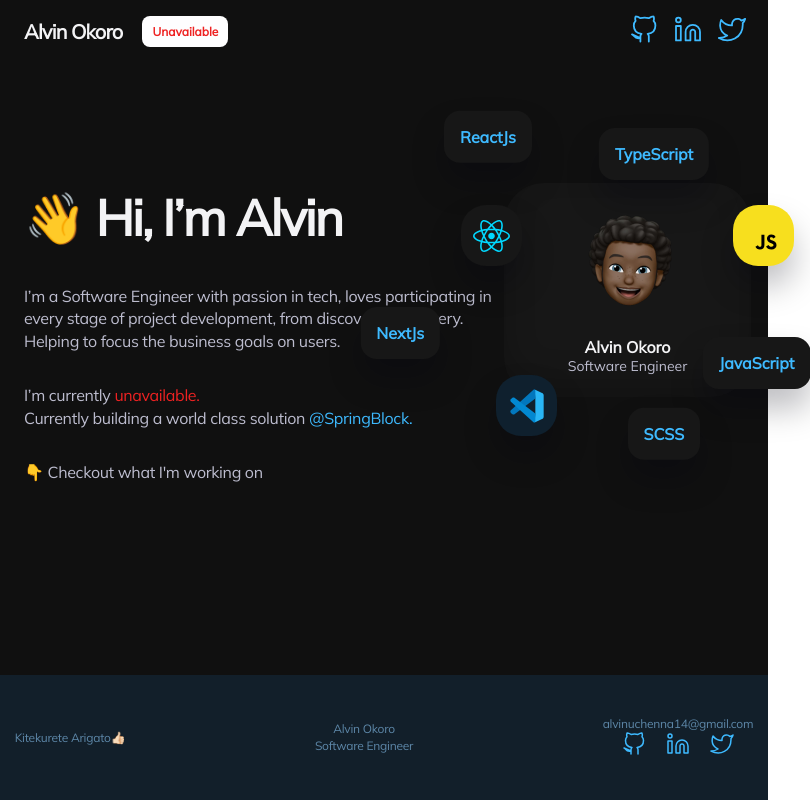
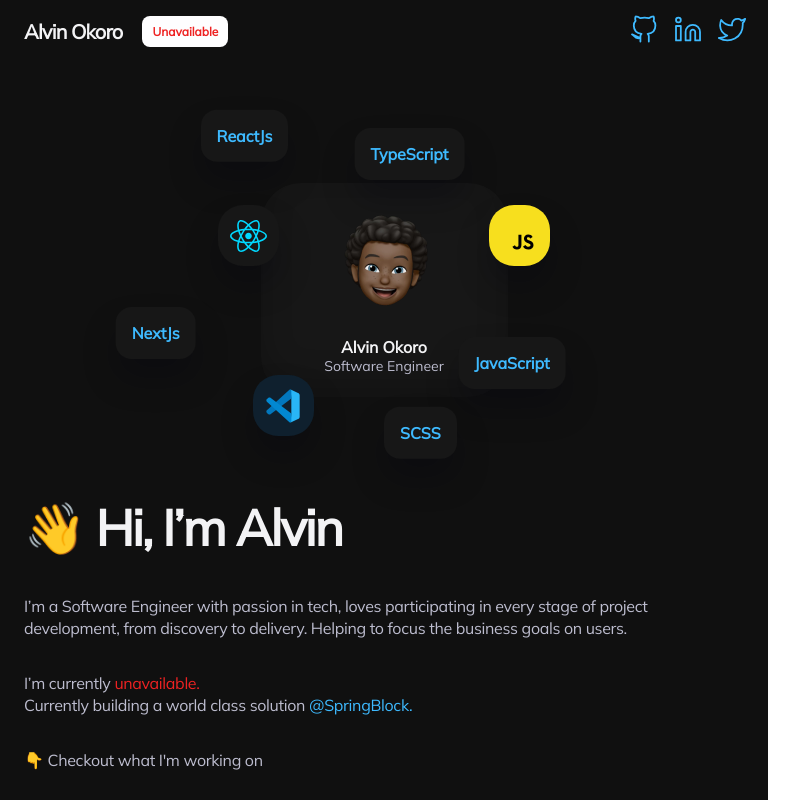
Before and after one commit to Veri5ied/alvinokoro.dev, a React (Create React App) app: page / in a window 768 px wide. Shown: the top 800 px of the page, 810 px wide, since content can reach past the window. Built offline with nearby package versions, Linux system fonts and the light colour scheme.

Commit message:
tablet view

```diff
--- a/src/pages/main-portfolio/style.scss
+++ b/src/pages/main-portfolio/style.scss
@@ -1,12 +1,20 @@
+@mixin responsiveFlex {
+    flex-direction: column-reverse;
+    gap: 6em;
+    align-items: center;
+}
+
 .main_portfolio_component {
     padding-top: 15vh;
     display: flex;
     justify-content: space-between;
 
     @media screen and (max-width: 550px) {
-        flex-direction: column-reverse;
-        gap: 6em;
-        align-items: center;
+        @include responsiveFlex;
+    }
+
+    @media only screen and (min-width: 768px) and (max-width: 1024px) {
+        @include responsiveFlex;
     }
 
     .main_portfolio_left {
@@ -37,6 +45,10 @@
                    width: auto;
                 }
 
+                @media only screen and (min-width: 768px) and (max-width: 1024px) {
+                    width: auto;
+                }
+
                 .unavailable_color {
                     color: rgb(238, 34, 34);
                 }
```
